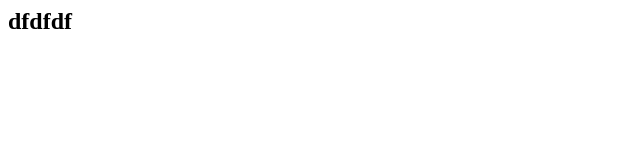
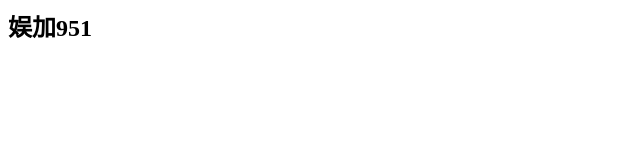
Before and after one commit to llb1991/llb2ceshi.github.io, a plain HTML site: page index.html in a window 1280 px wide. Shown: the whole page, without its empty margins (0-640 px from the left). Drawn offline with Linux system fonts and the light colour scheme.

Commit message:
Update index.html

```diff
--- a/index.html
+++ b/index.html
@@ -1 +1 @@
-<h2>dfdfdf</h2>
+<h2>娱加951</h2>
```
